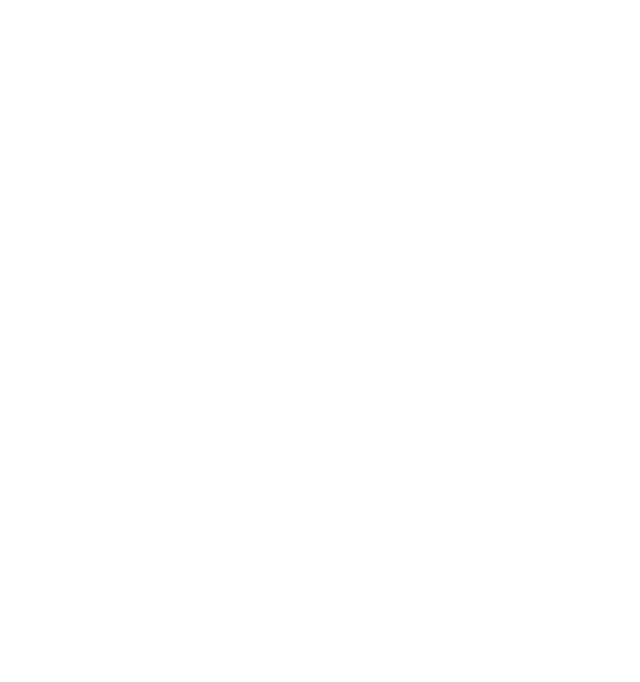
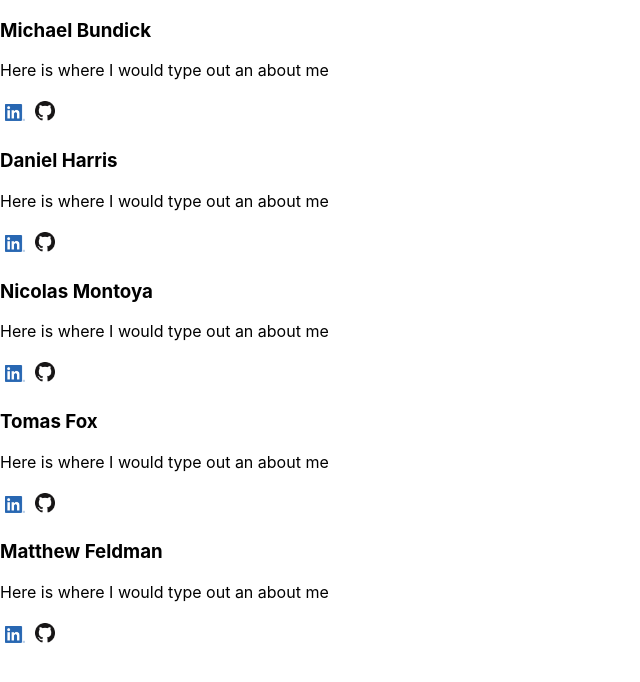
Before and after one commit to labs15-pain-point/frontend, a React (Create React App) app in the folder client/: page /about in a window 1280 px wide. Shown: the top 682 px of the page, without its empty margins (0-640 px from the left). Built offline with nearby package versions, Linux system fonts and the light colour scheme.

Commit message:
set up beginning for about us view

```diff
--- a/client/src/App.js
+++ b/client/src/App.js
@@ -5,11 +5,13 @@
 
 // Importing Views
 import LandingView from './views/LandingView'
+import AboutUs from './views/AboutUs'
 
 function App(props) {
   return (
     <div className="App">
       <Route exact path ="/" component={LandingView}/>
+      <Route path='/about' component={AboutUs}/>
     </div>
   );
 }
--- /dev/null
+++ b/client/src/components/AboutMe.js
@@ -0,0 +1,23 @@
+import React from 'react'
+import github from '../imgs/github.png'
+import linked from '../imgs/linked.png'
+import styled from 'styled-components'
+
+const ImageLog = styled.img`
+    width: 20px;
+    margin: 5px;
+`
+
+const AboutMe = props => {
+    console.log(props)
+    return (
+        <div>
+            <h3>{props.member.name}</h3>
+            <p>{props.member.about}</p>
+            <a href={props.member.linkedin} target='_blank'><ImageLog src={linked} alt=''/></a>
+            <a href={props.member.github} target='_blank'><ImageLog src={github} alt=''/></a>
+        </div>
+    )
+}
+
+export default AboutMe
--- /dev/null
+++ b/client/src/views/AboutUs.js
@@ -0,0 +1,58 @@
+import React from 'react'
+import AboutMe from '../components/AboutMe'
+
+const teamMembers = [
+    {
+        name: "Michael Bundick",
+        img: '',
+        linkedin: 'https://www.linkedin.com/in/michael-bundick/',
+        github: 'https://github.com/bundickm',
+        about: 'Here is where I would type out an about me'
+
+    },
+    {
+        name: "Daniel Harris",
+        img: '',
+        linkedin: 'https://www.linkedin.com/in/daniel-harris-45a417176/',
+        github: 'https://github.com/veritaem',
+        about: 'Here is where I would type out an about me'
+
+    },
+    {
+        name: "Nicolas Montoya",
+        img: '',
+        linkedin: 'https://www.linkedin.com/in/nico-montoya/',
+        github: 'https://github.com/NicoMontoya',
+        about: 'Here is where I would type out an about me'
+
+    },
+    {
+        name: "Tomas Fox",
+        img: '',
+        linkedin: 'https://www.linkedin.com/in/tomasfox1/',
+        github: 'https://github.com/tomfox1',
+        about: 'Here is where I would type out an about me'
+
+    },
+    {
+        name: "Matthew Feldman",
+        img: '',
+        linkedin: 'https://www.linkedin.com/in/matthew-r-feldman/',
+        github: 'https://github.com/matt0418',
+        about: 'Here is where I would type out an about me'
+    }
+]
+
+const AboutUs = props => {
+    return(
+        <div>
+            {teamMembers.map(member => {
+                return <AboutMe member={member} />
+            })}
+        </div>
+
+    )
+
+}
+
+export default AboutUs
```
Also changed, not shown: client/src/imgs/github.png (added), client/src/imgs/linked.png (added).
